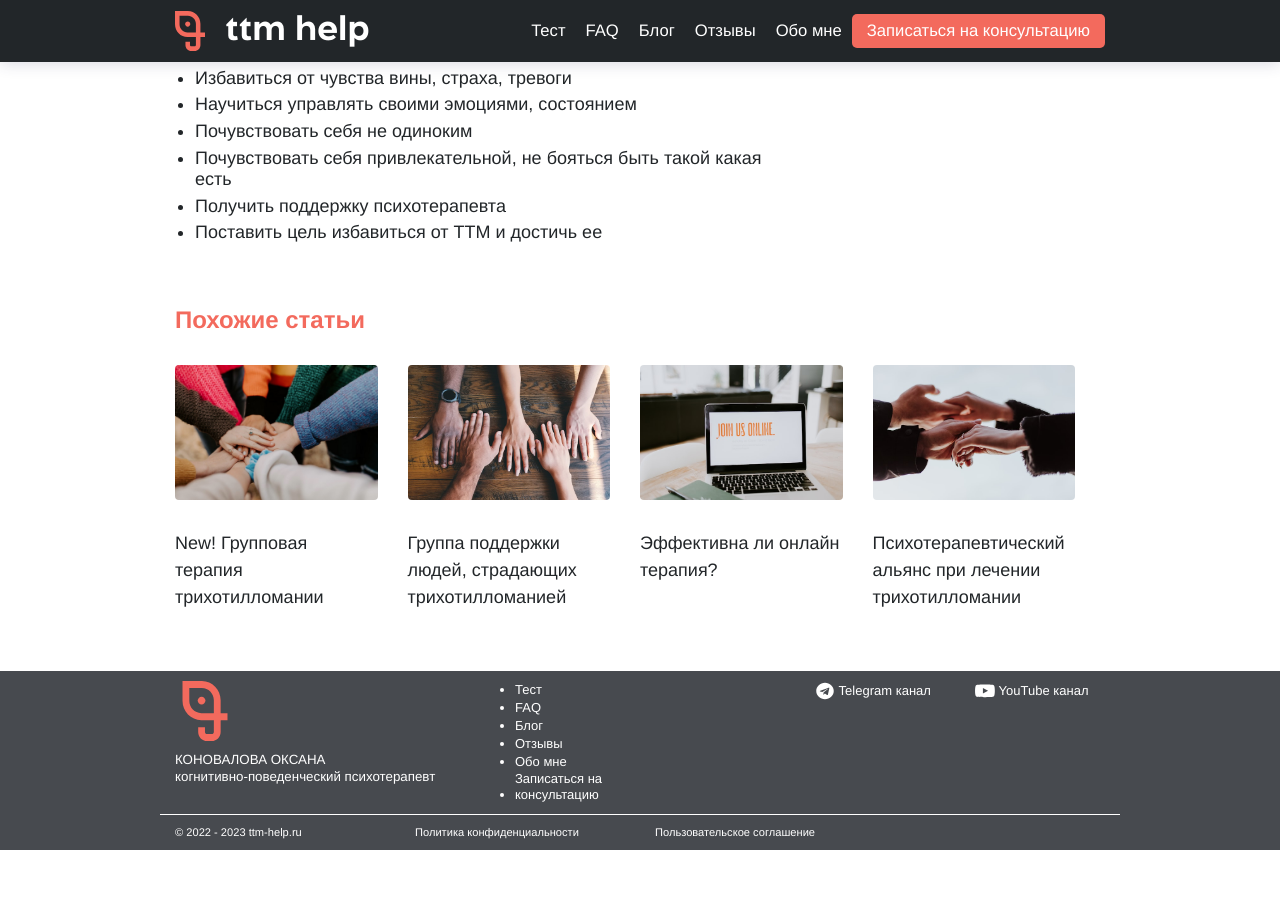
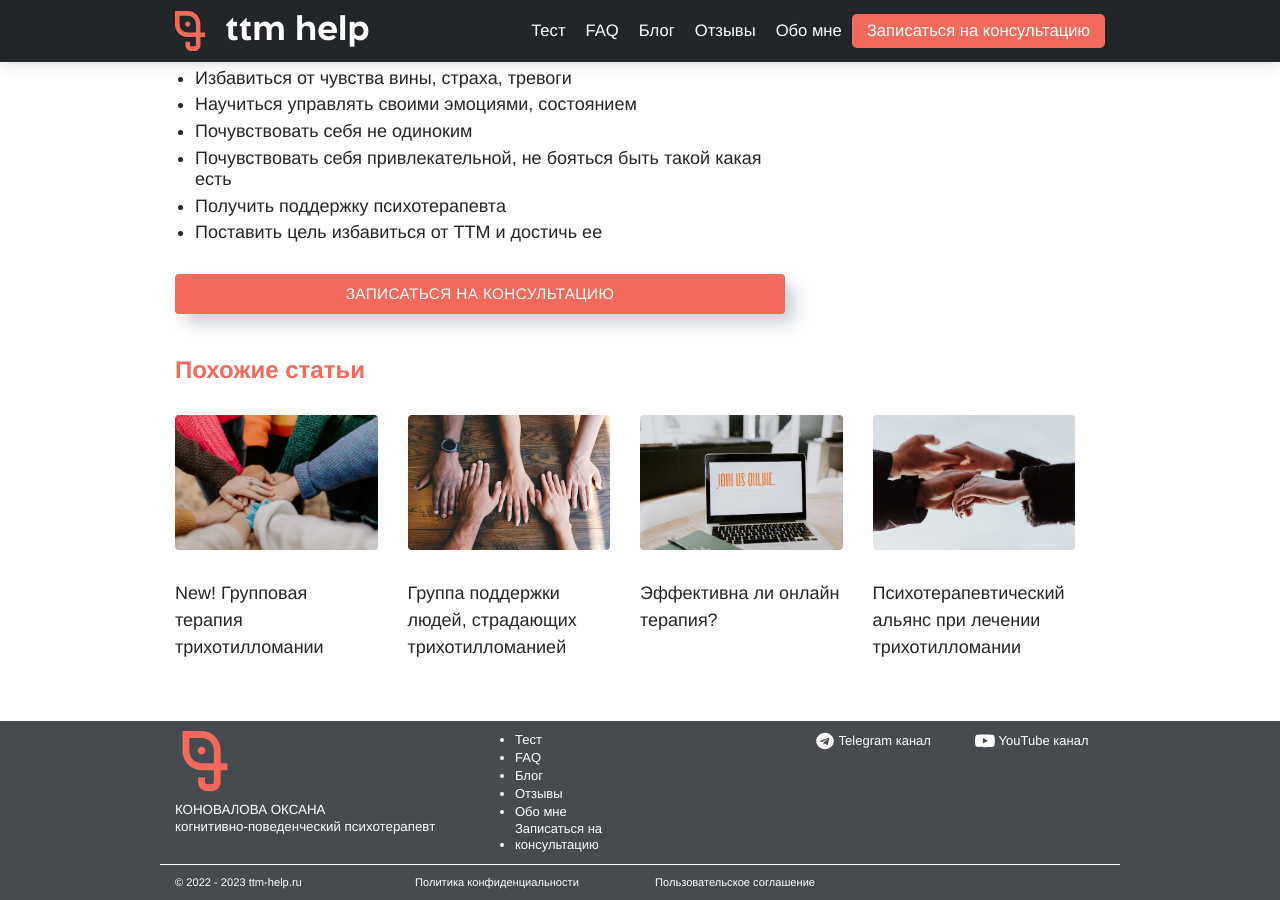
Before and after one commit to ttm-help/ttm-help.github.io, a Jekyll site: the page built from _posts/2022-02-21-TTM-channel.md, in a window 1280 px wide and 900 px high, scrolled down 662 px. Built offline with Jekyll 4.4.1, drawn with Linux system fonts in a browser that asks for light colours; before the commit the page ends 1512 px from its top, so only the background shows below that.

Commit message:
return button back

```diff
--- a/_layouts/post.html
+++ b/_layouts/post.html
@@ -11,6 +11,13 @@ layout: default
             </span>
             <h1 class="title">{{page.title}}</h1>
             <div class="content">{{content}}</div>
+
+            <div class="pt-1">
+                <a href="/contact.html"
+                   class="button button-shadow button-post d-block">
+                            Записаться на консультацию
+                </a>
+            </div>
           </div>
         </div>
     </div>
```
